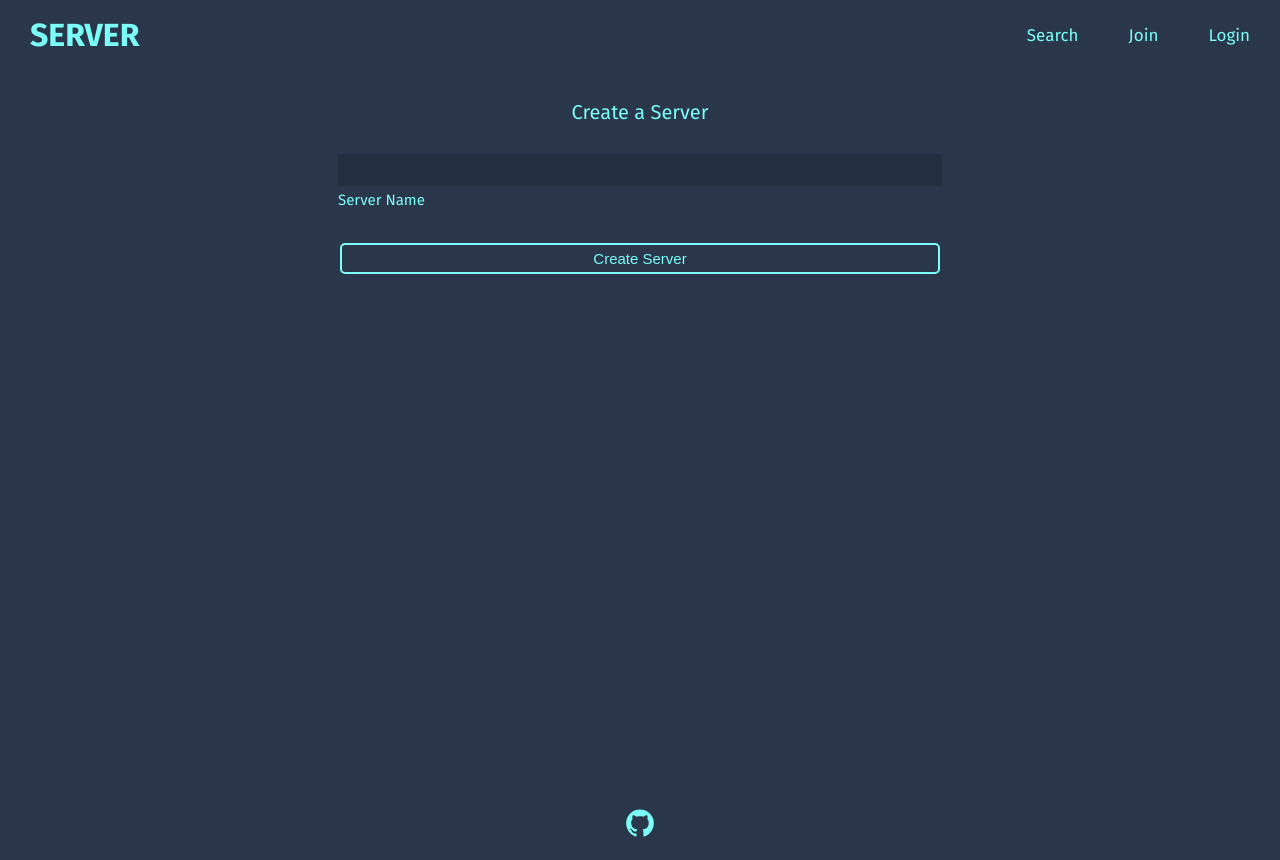
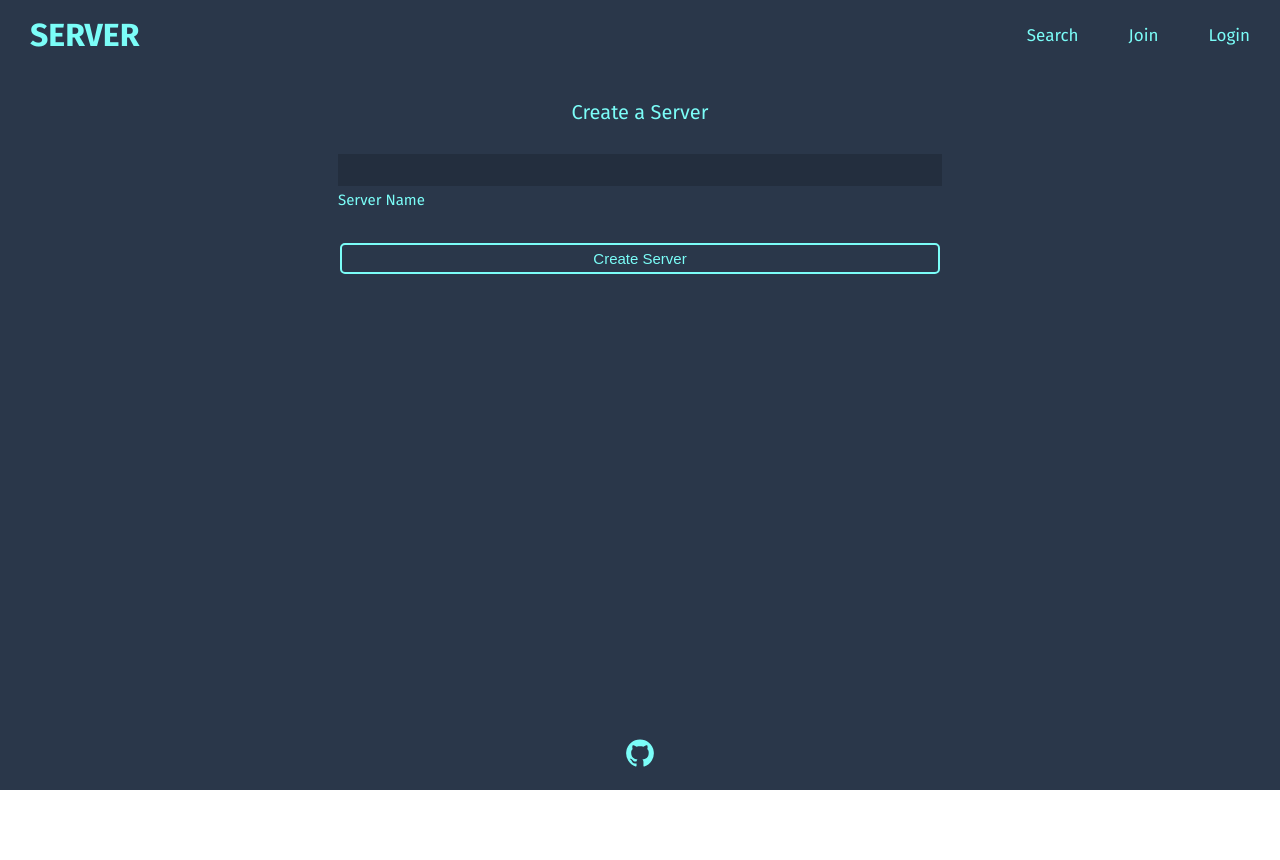
Before and after one commit to Bri-Gonzalez/SERVER, a React (Create React App) app in the folder client/: page /server/create in a window 1280 px wide. After the commit the page ends 800 px from the top, so only its background shows below. Built offline with nearby package versions, Linux system fonts and the light colour scheme.

Commit message:
changed view height back

```diff
--- a/client/src/layouts/Layout/Layout.css
+++ b/client/src/layouts/Layout/Layout.css
@@ -39,5 +39,5 @@
 }
 
 .children {
-  height: 90vh;
+  min-height: 650px;
 }
```
